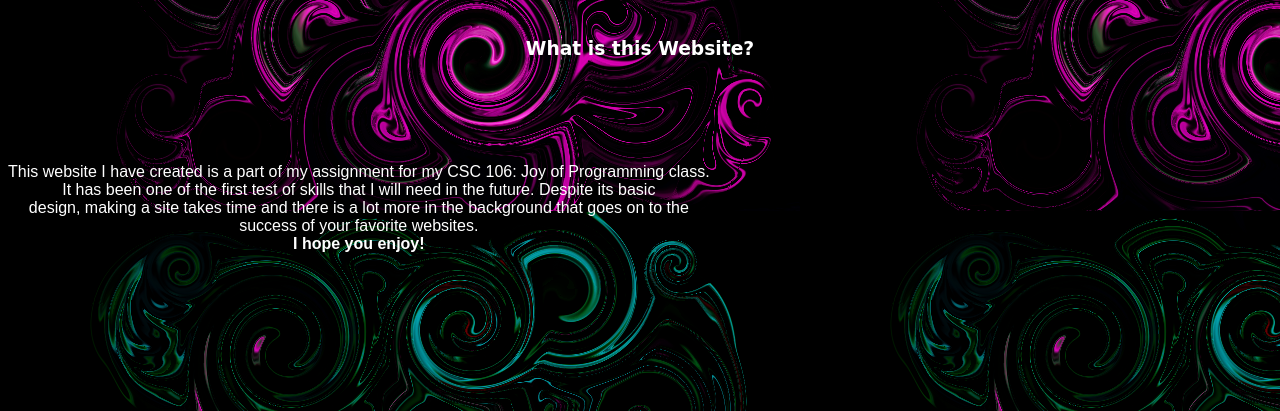
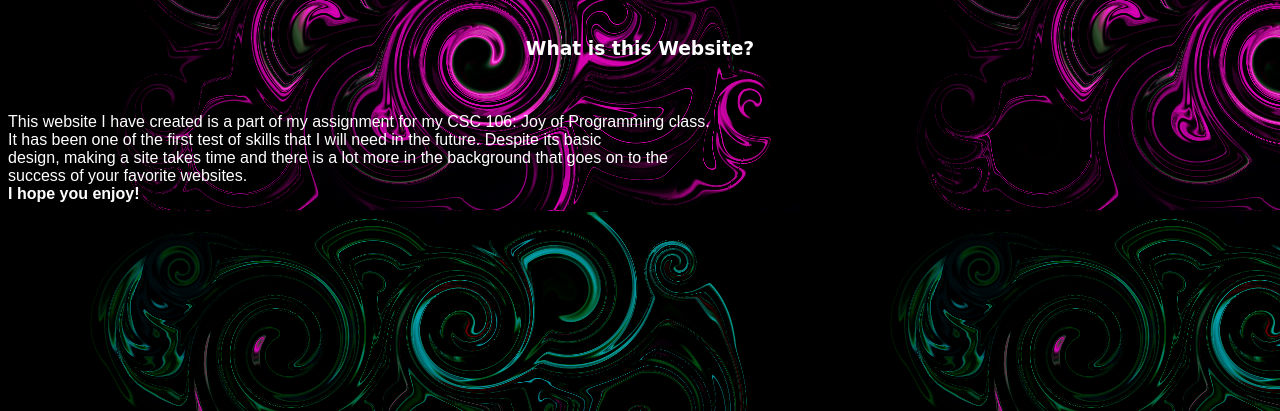
Before and after one commit to arastella625/arastella625.github.io, a plain HTML site: page index.html in a window 1280 px wide. Shown: the part 389-800 px from the top of the page. Drawn offline with Linux system fonts and the light colour scheme.

Commit message:
Update index.html

```diff
--- a/index.html
+++ b/index.html
@@ -20,8 +20,8 @@
            }
            #first_p {color:white;
                     font-family:sans-serif;
-                    padding:70px 0;
-                    text-align:center;
+                    padding:20px 0;
+                    text-align:top;
                     line height:1.5;
                     display:inline-block;
            }
```
